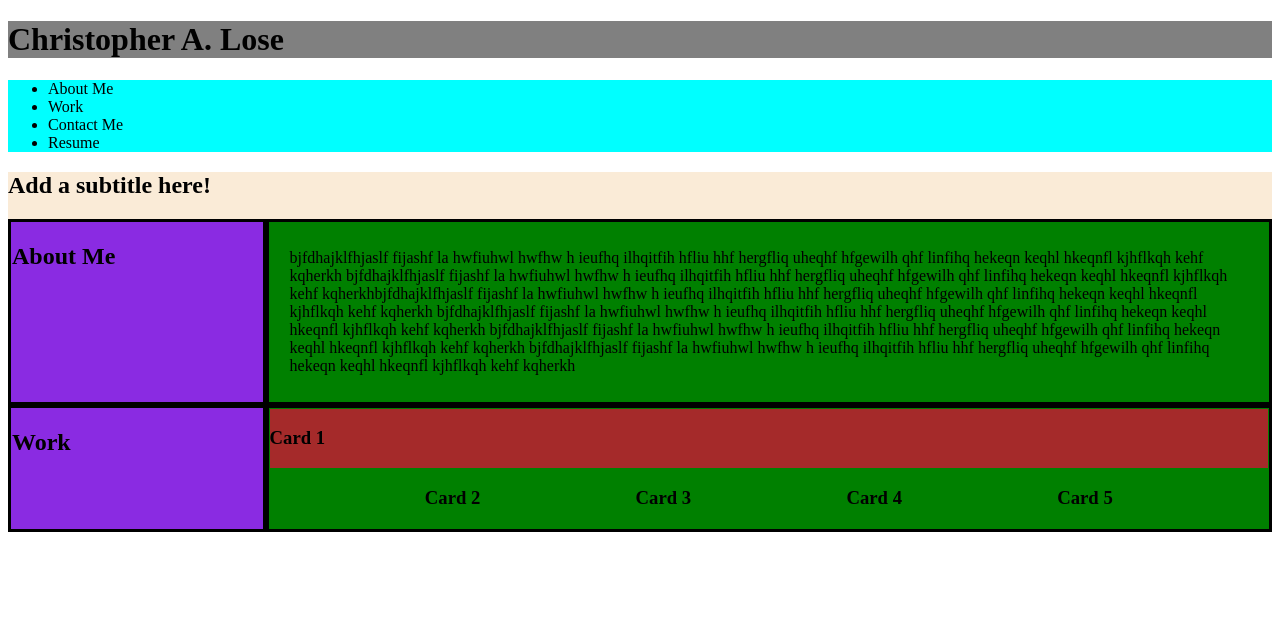
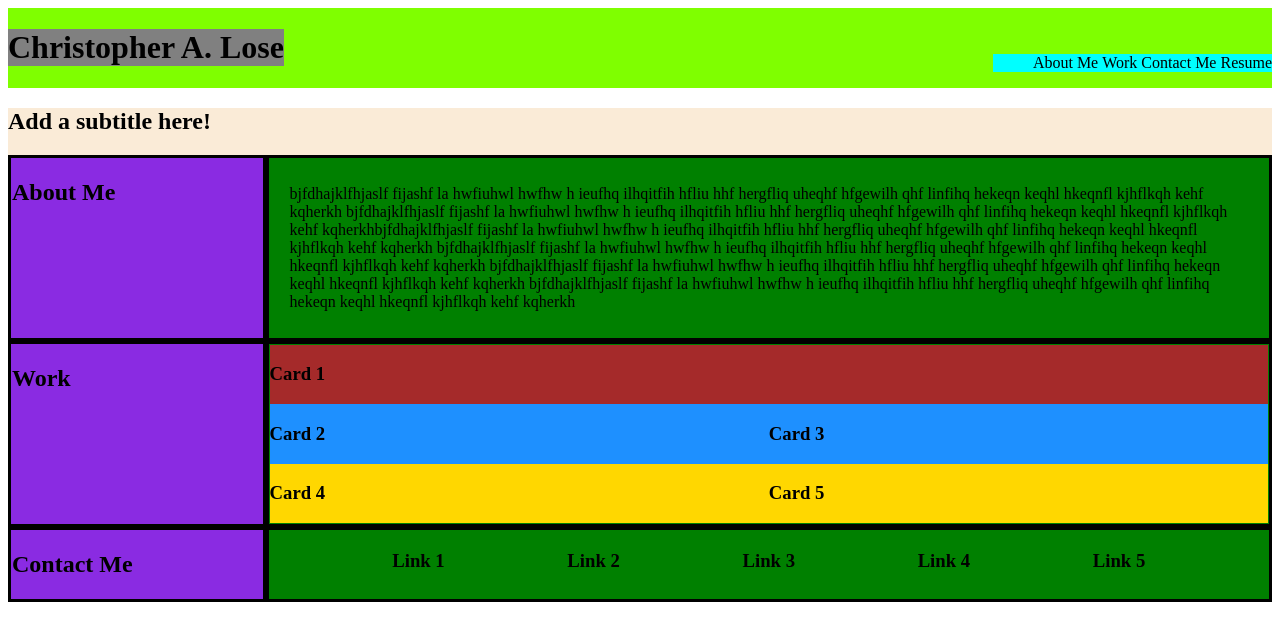
Before and after one commit to chrislose23/02-challange, a plain HTML site: page index.html in a window 1280 px wide. Drawn offline with Linux system fonts and the light colour scheme.

Commit message:
added the contact me section

```diff
--- a/assets/css/style.css
+++ b/assets/css/style.css
@@ -2,16 +2,32 @@ h1 {
     background-color: gray;
 }
 
-nav {
+ul {
     background-color: aqua;
+}
+
+header {
+    display: flex;
+    justify-content: space-between;
+    background-color: chartreuse;
+    align-items: flex-end;
+}
+
+li {
+    display: inline;
 }
 
 main {
     background-color: antiquewhite;
 }
 
-#about, #work {
+#about, #work, #contact {
     display: flex;
+}
+
+.links {
+    display: flex;
+    justify-content: space-evenly;
 }
 
 .sidebar {
@@ -26,7 +42,7 @@ main {
     width: 20%;
 }
 
-.aboutme, .cards {
+.aboutme, .cards, .links {
     border: 3px;
     border-top-style: solid;
     border-right-style: solid;
@@ -52,3 +68,13 @@ main {
     background-color: brown;
     width: 100%;
 }
+
+#card2, #card3 {
+    background-color: dodgerblue;
+    width: 50%;
+}
+
+#card4, #card5 {
+    background-color: gold;
+    width: 50%;
+}
--- a/index.html
+++ b/index.html
@@ -46,6 +46,20 @@
             </section>
         </section>
 
+        <section id="contact">
+            <aside class="sidebar">
+                <h2>Contact Me</h2>
+            </aside>
+            <section class="links">
+                <div><h3>Link 1</h3></div>
+                <div><h3>Link 2</h3></div>
+                <div><h3>Link 3</h3></div>
+                <div><h3>Link 4</h3></div>
+                <div><h3>Link 5</h3></div>
+            </section>
+        </section>
+
+
     </main>
 
 </body>
```
